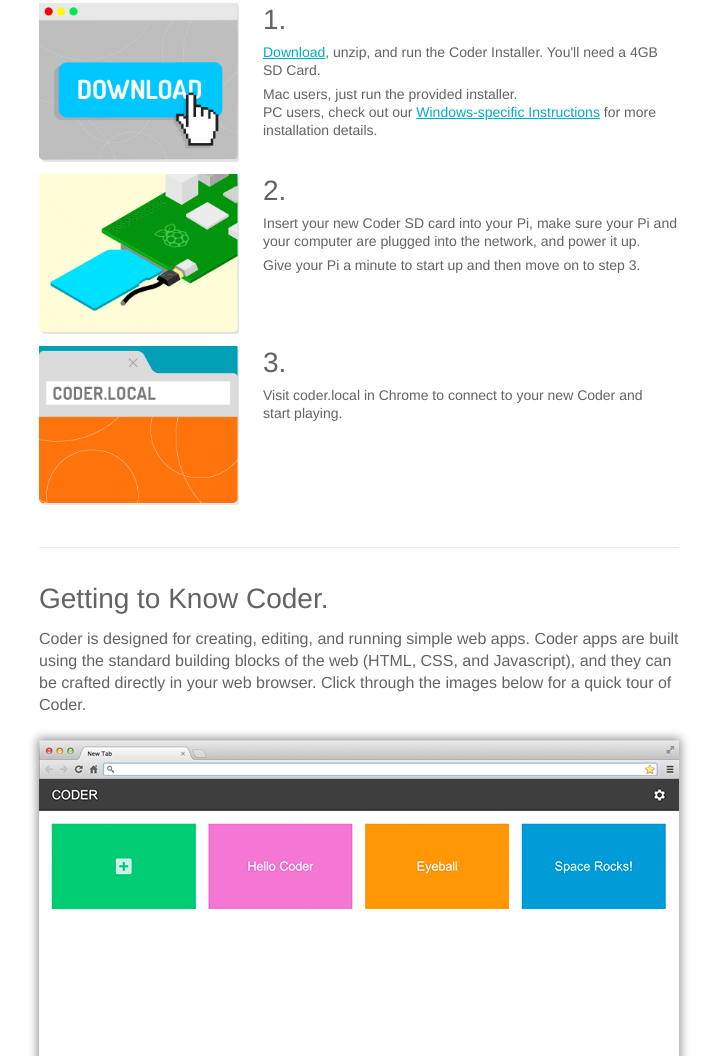
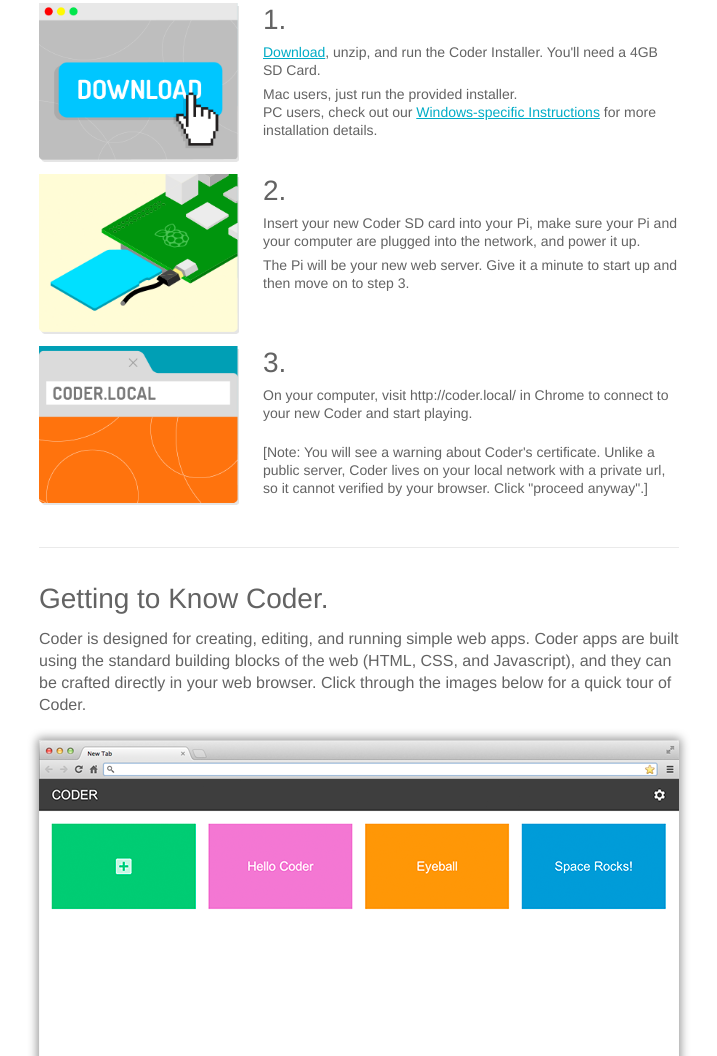
Before and after one commit to googlecreativelab/coder, a plain HTML site: page index.html in a window 1280 px wide. Shown: the part 974-2030 px from the top of the page, without its empty margins (281-998 px from the left). Drawn offline with Linux system fonts and the light colour scheme.

Commit message:
copy updates for clarity

```diff
--- a/index.html
+++ b/index.html
@@ -64,14 +64,19 @@
         <div class="setup instructions">
             <div class="switchpanel wired">
                 <div class="step"><img src="assets/images/download.png" /><div class="stepnum">1.</div><p><a href="#download" class="animate">Download</a>, unzip, and run the Coder Installer. You'll need a 4GB SD Card.</p><p>Mac users, just run the provided installer.<br />PC users, check out our <a href="#windows" class="animate">Windows-specific Instructions</a> for more installation details.</p></div>
-                <div class="step"><img src="assets/images/sdcard.png" /><div class="stepnum">2.</div><p>Insert your new Coder SD card into your Pi, make sure your Pi and your computer are plugged into the network, and power it up.</p><p>Give your Pi a minute to start up and then move on to step 3.</p></div>
-                <div class="step last"><img src="assets/images/wired.png" /><div class="stepnum">3.</div><p>Visit coder.local in Chrome to connect to your new Coder and start&nbsp;playing.</p></div>
+                <div class="step"><img src="assets/images/sdcard.png" /><div class="stepnum">2.</div><p>Insert your new Coder SD card into your Pi, make sure your Pi and your computer are plugged into the network, and power it up.</p><p>The Pi will be your new web server. Give it a minute to start up and then move on to step 3.</p></div>
+                <div class="step last"><img src="assets/images/wired.png" /><div class="stepnum">3.</div><p>On your computer, visit http://coder.local/ in Chrome to connect to your new Coder and start&nbsp;playing.</p>
+                    <p style="margin-top:1.5em">[Note: You will see a warning about Coder's certificate. Unlike a public server, Coder lives on your local network with a private url, so it cannot verified by your browser. Click "proceed anyway".]
+                    </p>
+                </div>
                 <div class="clear"></div>
             </div>
             <div class="switchpanel wifi">
                 <div class="step"><img src="assets/images/download.png" /><div class="stepnum">1.</div><p><a href="#download" class="animate">Download</a> and run the Coder Installer with any 4GB SD Card.</p><p>Mac users, just run the provided installer.<br />PC users, check out our <a href="#windows" class="animate">Windows-specific Instructions</a> for more installation details.</p></div>
-                <div class="step"><img src="assets/images/sdcard.png" /><div class="stepnum">2.</div><p>Insert your new Coder SD card into your Pi, make sure your WiFi module is plugged in, and power it up.</p><p>Give your Pi a minute to start up and then move on to step 3.</p></div>
-                <div class="step last"><img src="assets/images/wifi.png" /><div class="stepnum">3.</div><p>Join the new WiFi network "CoderConfig," then visit coder.local in Chrome, and follow the on-screen instructions.</p></div>
+                <div class="step"><img src="assets/images/sdcard.png" /><div class="stepnum">2.</div><p>Insert your new Coder SD card into your Pi, make sure your WiFi module is plugged in, and power it up.</p><p>The Pi will be your new web server. Give it a minute to start up and then move on to step 3.</p></div>
+                <div class="step last"><img src="assets/images/wifi.png" /><div class="stepnum">3.</div><p>On your cmoputer, join the new WiFi network "CoderConfig," then visit http://192.168.0.1/ in Chrome, and follow the on-screen instructions.</p>
+                    <p style="margin-top:1.5em">[Note: You will see a warning about Coder's certificate. Unlike a public server, Coder lives on your local network with a private url, so it cannot verified by your browser. Click "proceed anyway".]
+                </div>
                 <div class="clear"></div>
             </div>
         </div>
@@ -208,7 +213,8 @@
         </div>
         <div class="faq rollup">
             <h3>I’ve never coded before. How do I get started?</h3>
-            <p>There are a ton of resources for learning HTML, CSS and Javascript&mdash;<a class="trackout" href="http://www.codecademy.com/">Codecademy</a> and <a class="trackout" href="https://www.khanacademy.org/cs/tutorials/programming-basics">Khan Academy</a>, to name two&mdash;and you can use Coder to accompany this instruction as you experiment with making your own programs. When you're ready to get started, read through the included Hello Coder application to aquaint yourself with how a Coder program works.</p>
+            <p>To help you get started, we've put together <a href="http://googlecreativelab.github.io/coder-projects/">Coder Projects</a>: simple, fun, and sneakily educational things that can all be made with Coder and Raspberry Pi. There are also a ton of resources for learning HTML, CSS and Javascript&mdash;<a class="trackout" href="http://www.codecademy.com/">Codecademy</a> and <a class="trackout" href="https://www.khanacademy.org/cs/tutorials/programming-basics">Khan
+                Academy</a>, to name two&mdash;and you can use Coder to accompany this instruction as you experiment with making your own programs. </p>
         </div>
         <div class="faq rollup">
             <h3>Can I share my Coder projects with other people?</h3>
```
Also changed, not shown: assets/images/wifi.png.
